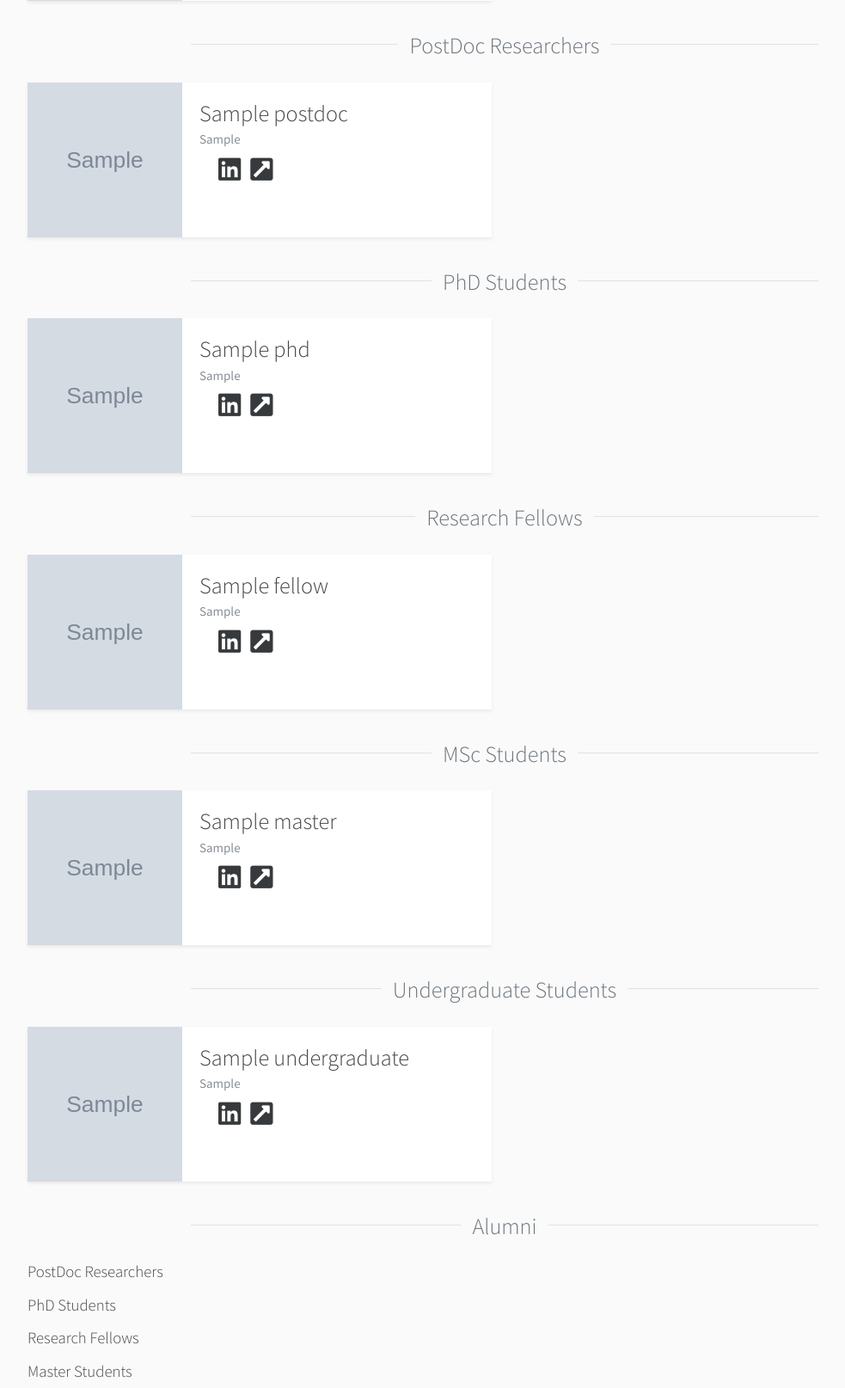
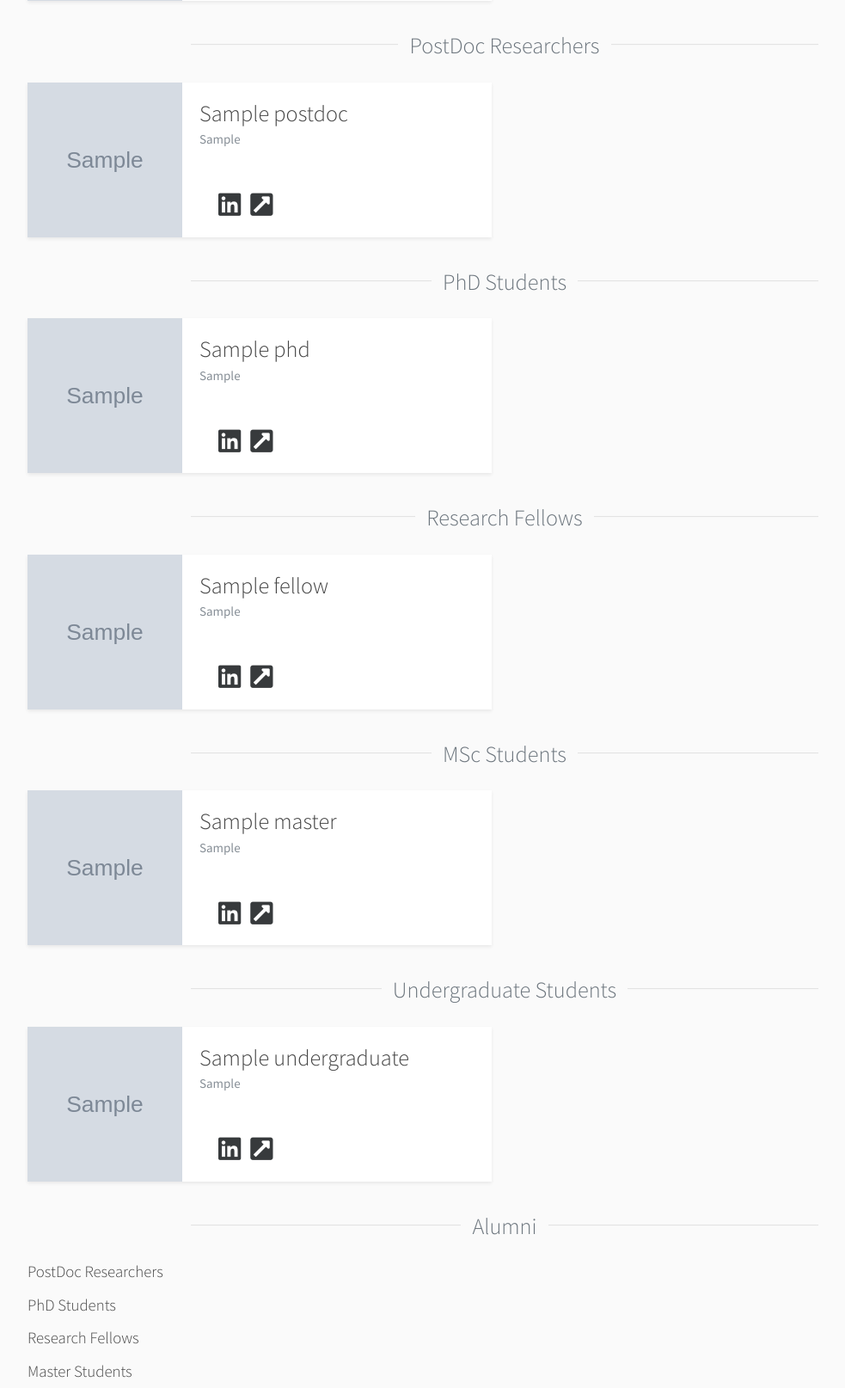
Before and after one commit to jAniceto/egichem, a Django app: template website/templates/website/people.html in a window 1280 px wide. Shown: the part 691-2305 px from the top of the page at 86% size, without its empty margins (53-1036 px from the left). Run offline with Django 3.2, Linux system fonts and the light colour scheme; the template is opened without the code that fills it: most values are stand-ins (such as "Sample title", 1, 10 or a date in 2020); grey boxes marked "Sample" are stand-in pictures; some libraries are stand-ins or nearby versions.

Commit message:
Fix to people card external links

```diff
--- a/website/templates/website/people.html
+++ b/website/templates/website/people.html
@@ -125,7 +125,7 @@
               </div>
             </div>
             <div class="col-md-8">
-              <div class="card-body">
+              <div class="card-body d-flex flex-column h-100">
                 <h3 class="card-title fw-bold mb-1"><a class="text-reset" href="{% url 'member_page' postdoc.slug %}">{{ postdoc.name }}</a></h3>
                 <p class="card-text text-muted mb-2">{{ postdoc.research_area }}</p>
                 <ul class="list-inline mt-auto">
@@ -177,7 +177,7 @@
               </div>
             </div>
             <div class="col-md-8">
-              <div class="card-body">
+              <div class="card-body d-flex flex-column h-100">
                 <h3 class="card-title fw-bold mb-1"><a class="text-reset" href="{% url 'member_page' phd.slug %}">{{ phd.name }}</a></h3>
                 <p class="card-text text-muted mb-2">{{ phd.research_area }}</p>
                 <ul class="list-inline mt-auto">
@@ -229,7 +229,7 @@
                 </div>
               </div>
               <div class="col-md-8">
-                <div class="card-body">
+                <div class="card-body d-flex flex-column h-100">
                   <h3 class="card-title fw-bold mb-1"><a class="text-reset" href="{% url 'member_page' fellow.slug %}">{{ fellow.name }}</a></h3>
                   <p class="card-text text-muted mb-2">{{ fellow.research_area }}</p>
                   <ul class="list-inline mt-auto">
@@ -281,7 +281,7 @@
                 </div>
               </div>
               <div class="col-md-8">
-                <div class="card-body">
+                <div class="card-body d-flex flex-column h-100">
                   <h3 class="card-title fw-bold mb-1"><a class="text-reset" href="{% url 'member_page' master.slug %}">{{ master.name }}</a></h3>
                   {% if master.thesis %}
                   <p class="card-text text-muted mb-2">{{ master.research_area }}</p>
@@ -335,7 +335,7 @@
               </div>
             </div>
             <div class="col-md-8">
-              <div class="card-body">
+              <div class="card-body d-flex flex-column h-100">
                 <h3 class="card-title fw-bold mb-1"><a class="text-reset" href="{% url 'member_page' undergraduate.slug %}">{{ undergraduate.name }}</a></h3>
                 <p class="card-text text-muted mb-2">{{ undergraduate.research_area }}</p>
                 <ul class="list-inline mt-auto">
```
